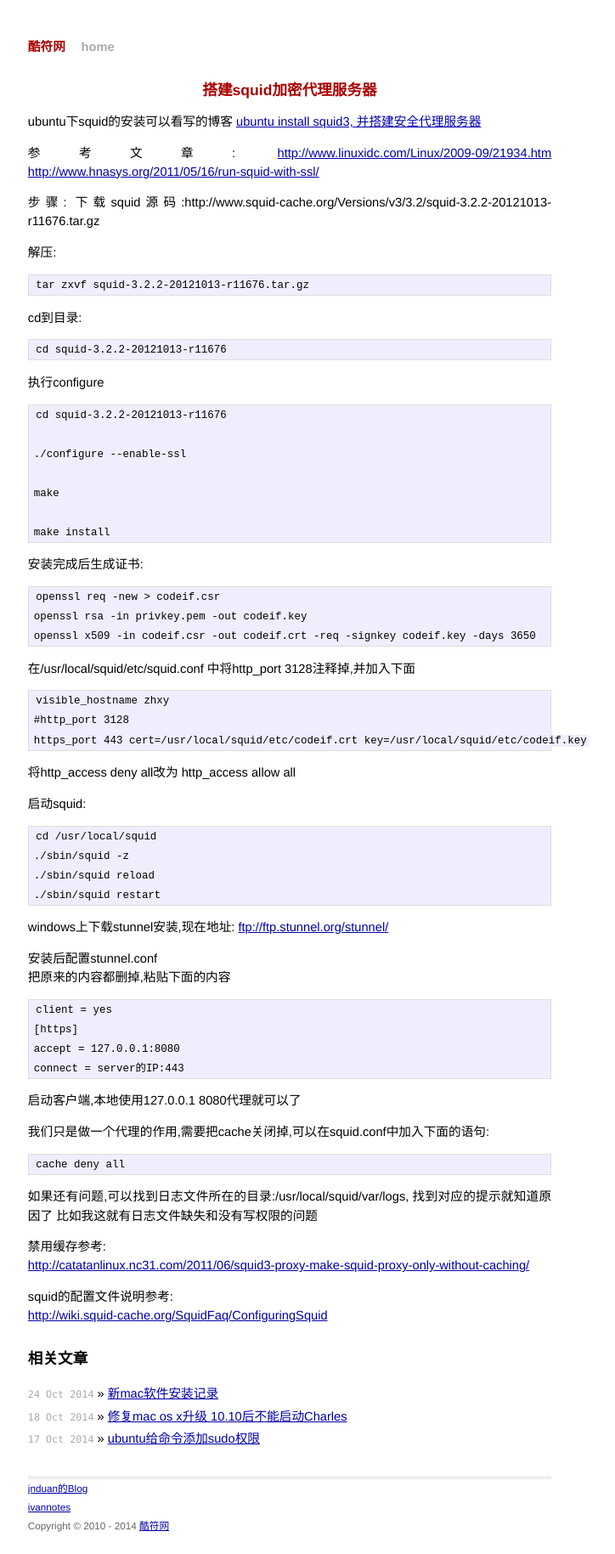
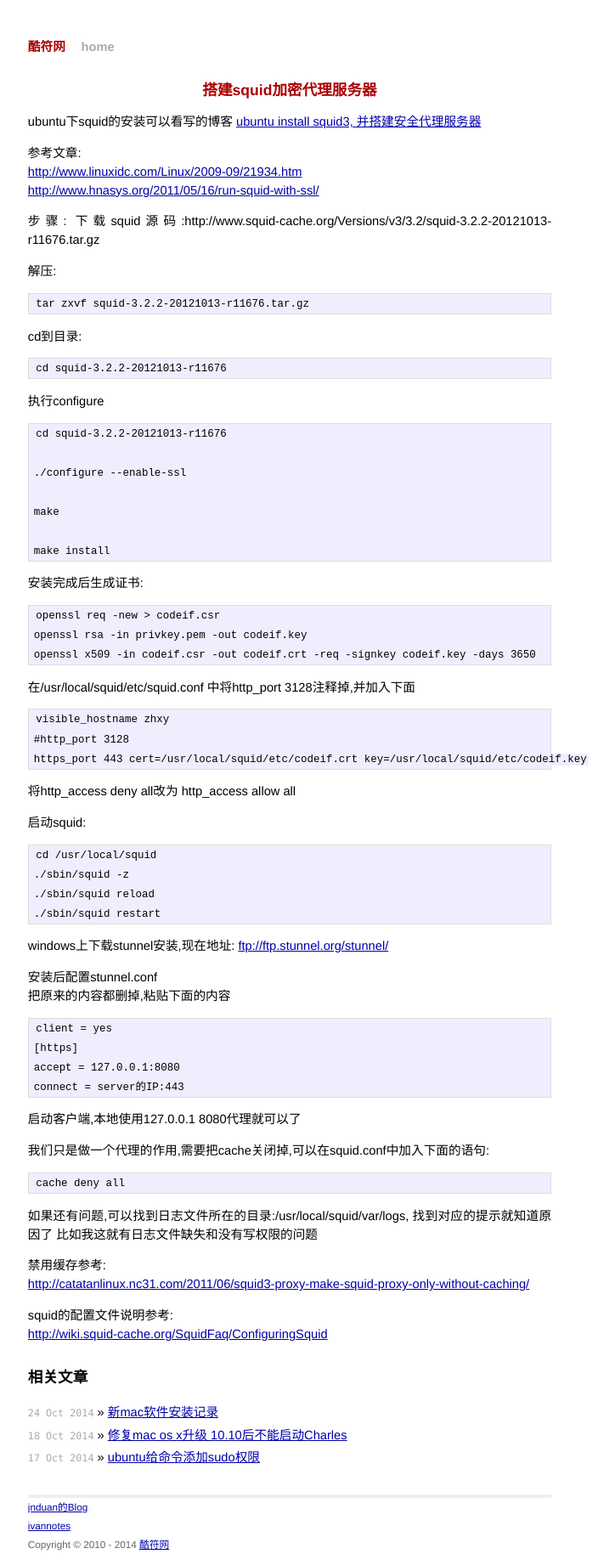
Before and after one commit to ll1l11/codeif.github.io, a Jekyll site: the page built from _posts/wordpress/2012-10-17-839.md, in a window 1280 px wide. Shown: the whole page at 85% size, without its empty margins (299-1023 px from the left). Built offline with Jekyll 4.4.1, drawn with Linux system fonts in a browser that asks for light colours; Markdown is read by kramdown in place of the engine named in the settings; comment, search, counter and statistics services are not loaded; before the commit the page ends 1807 px from its top, so only the background shows below that.

Commit message:
839 modify format

```diff
--- a/_posts/wordpress/2012-10-17-839.md
+++ b/_posts/wordpress/2012-10-17-839.md
@@ -5,8 +5,8 @@ title: 搭建squid加密代理服务器
 
 ubuntu下squid的安装可以看写的博客 [ubuntu install squid3, 并搭建安全代理服务器](http://www.codeif.com/post/ubuntu-install-squid3/)
 
-参考文章:
-<http://www.linuxidc.com/Linux/2009-09/21934.htm>
+参考文章:<br>
+<http://www.linuxidc.com/Linux/2009-09/21934.htm><br>
 <http://www.hnasys.org/2011/05/16/run-squid-with-ssl/>
 
 步骤:
```
